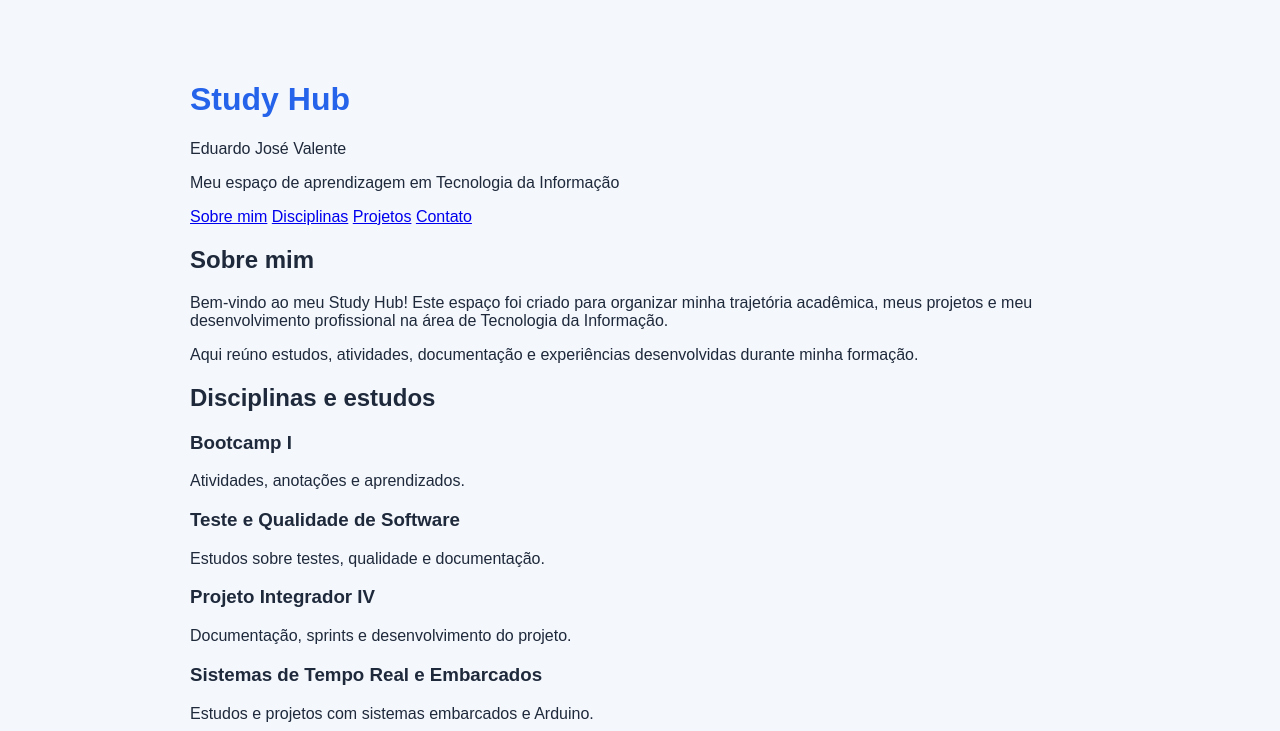
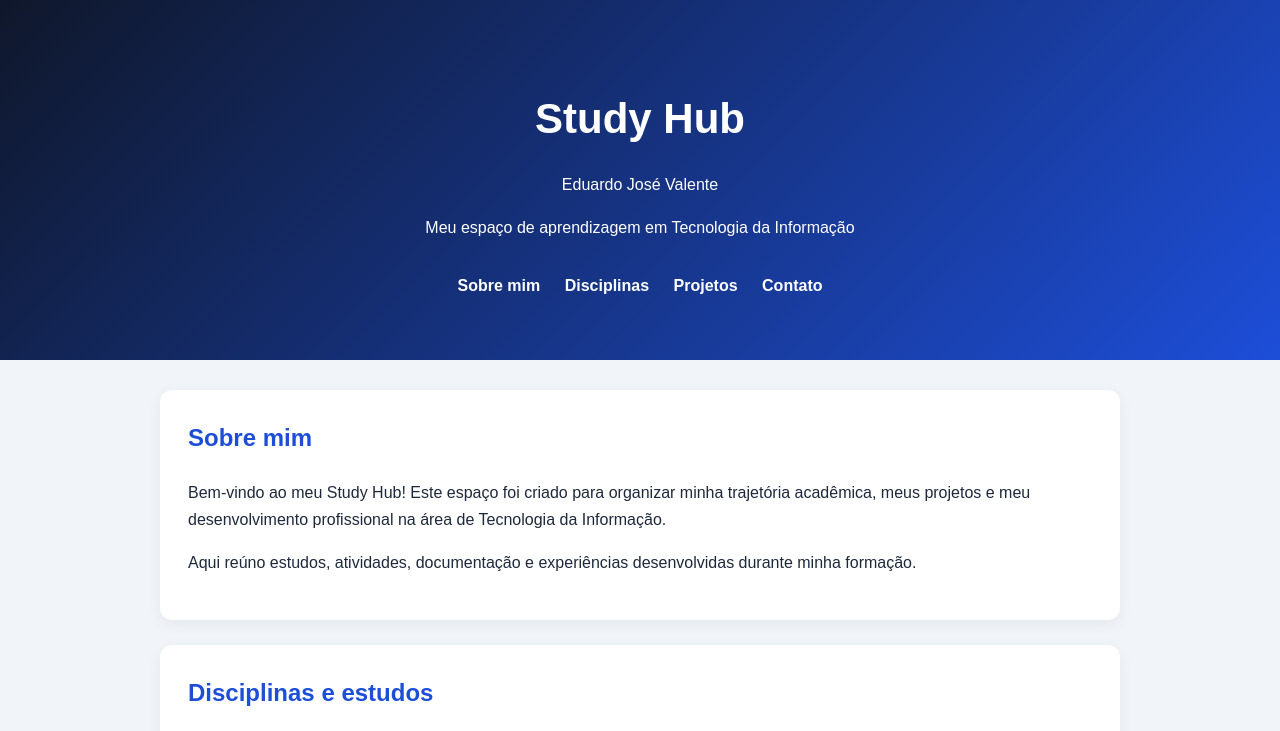
Before and after one commit to eduvalent3/Study-Hub, a plain HTML site: page assets/index.html in a window 1280 px wide. Shown: the top 731 px of the page. Drawn offline with Linux system fonts and the light colour scheme; files that its build step writes are made by us from their sources.

Commit message:
Update style.css

```diff
--- a/assets/style.css
+++ b/assets/style.css
@@ -1,9 +1,108 @@
+
+* {
+    box-sizing: border-box;
+}
+
+html {
+    scroll-behavior: smooth;
+}
+
 body {
-  font-family: Arial, sans-serif;
-  max-width: 900px;
-  margin: 40px auto;
-  padding: 20px;
-  background: #f4f7fb;
-  color: #1e293b;
+    margin: 0;
+    font-family: Arial, Helvetica, sans-serif;
+    background-color: #f1f5f9;
+    color: #1e293b;
+    line-height: 1.7;
 }
-h1 { color: #2563eb; }
+
+.cabecalho {
+    background: linear-gradient(135deg, #0f172a, #1d4ed8);
+    color: white;
+    text-align: center;
+    padding: 55px 20px;
+}
+
+.cabecalho h1 {
+    font-size: 42px;
+    margin-bottom: 5px;
+}
+
+.cabecalho nav {
+    margin-top: 25px;
+}
+
+.cabecalho nav a {
+    display: inline-block;
+    color: white;
+    text-decoration: none;
+    margin: 6px 10px;
+    font-weight: bold;
+}
+
+.cabecalho nav a:hover {
+    color: #93c5fd;
+}
+
+main {
+    max-width: 1000px;
+    margin: 30px auto;
+    padding: 0 20px;
+}
+
+.secao {
+    background-color: white;
+    margin-bottom: 25px;
+    padding: 28px;
+    border-radius: 12px;
+    box-shadow: 0 4px 15px rgba(15, 23, 42, 0.06);
+}
+
+.secao h2 {
+    color: #1d4ed8;
+    margin-top: 0;
+}
+
+.grade {
+    display: grid;
+    grid-template-columns: repeat(auto-fit, minmax(220px, 1fr));
+    gap: 18px;
+}
+
+.cartao {
+    background-color: #eff6ff;
+    padding: 20px;
+    margin-bottom: 15px;
+    border-left: 4px solid #2563eb;
+    border-radius: 8px;
+}
+
+.cartao h3 {
+    color: #1e40af;
+    margin-top: 0;
+}
+
+.tecnologias {
+    font-weight: bold;
+    color: #1d4ed8;
+}
+
+a {
+    color: #1d4ed8;
+}
+
+footer {
+    background-color: #0f172a;
+    color: white;
+    text-align: center;
+    padding: 25px;
+}
+
+@media (max-width: 600px) {
+    .cabecalho h1 {
+        font-size: 32px;
+    }
+
+    .secao {
+        padding: 20px;
+    }
+}
```
